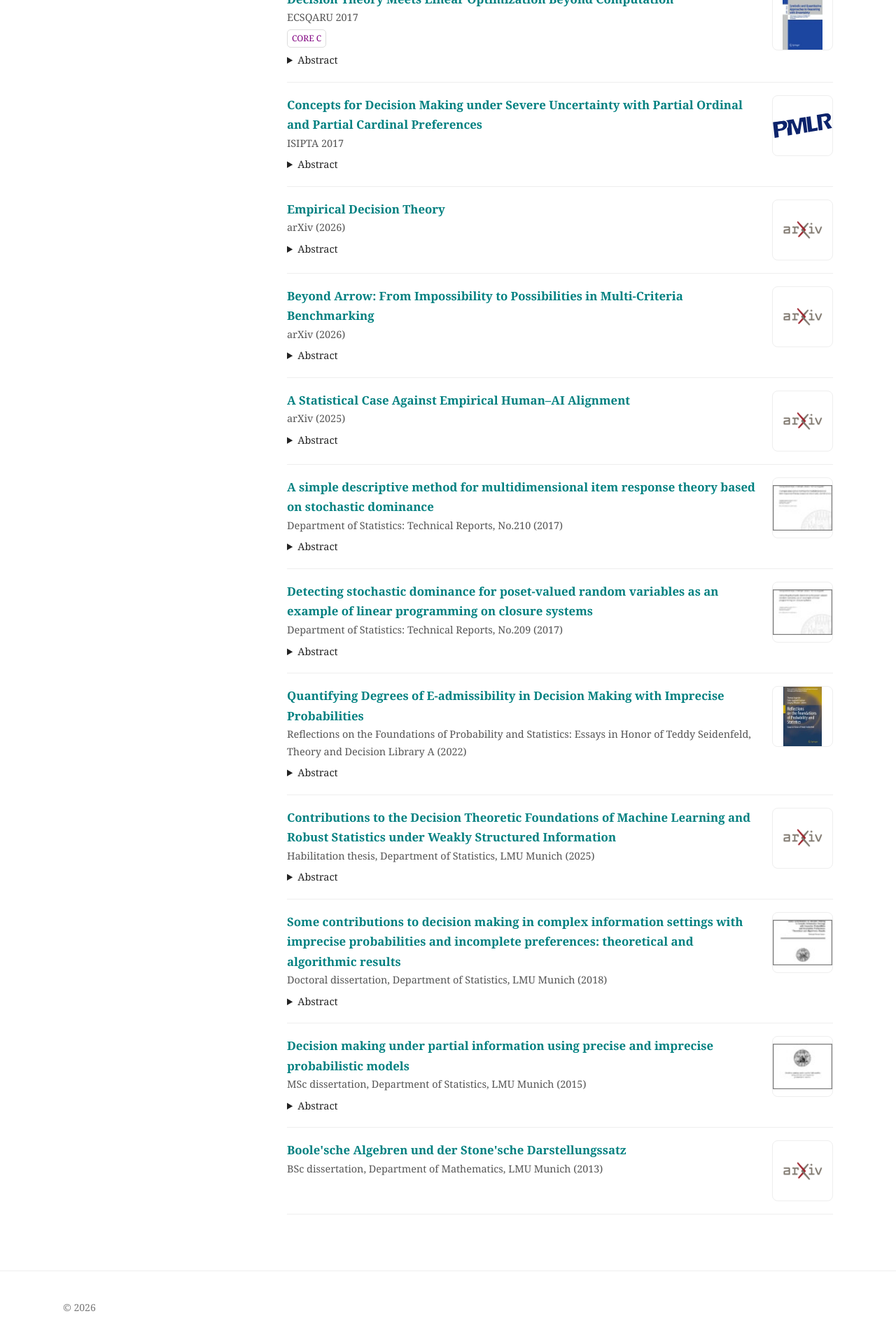
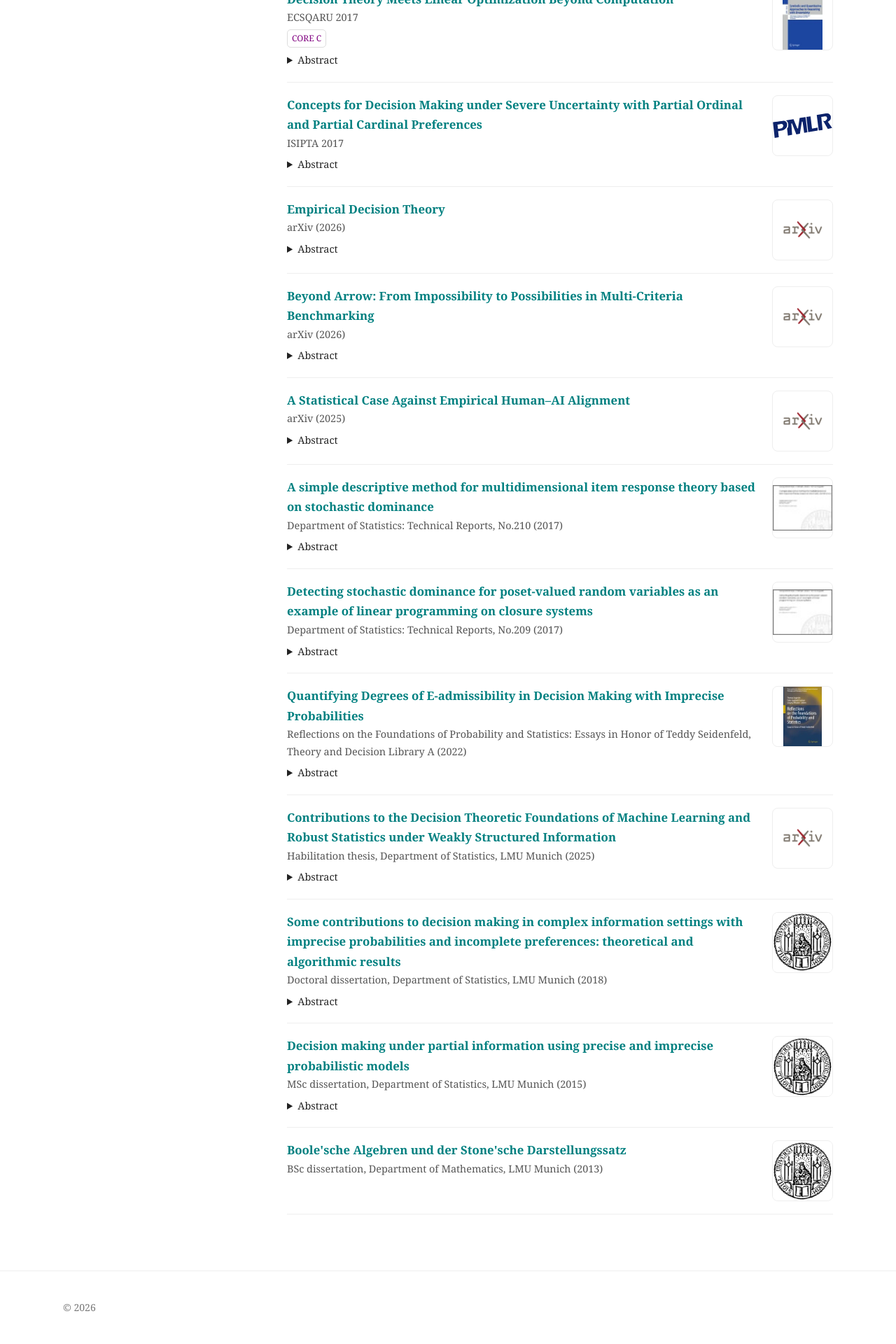
Before and after one commit to jansenc/jansenc.github.io, a Jekyll site: the page built from publications/index.md, in a window 1280 px wide. Shown: the part 3033-4953 px from the top of the page at 70% size. Built offline with Jekyll 4.4.1, drawn with Linux system fonts in a browser that asks for light colours.

Commit message:
Update index.md

```diff
--- a/publications/index.md
+++ b/publications/index.md
@@ -498,7 +498,7 @@ as well as conservative bounds that are given by the application of Vapnik-Cherv
 
      </details>
   </div>
-  <img src="/assets/diss.jpg">
+  <img src="/assets/lmu.jpg">
 </div>
 
 <div class="pub thesis">
@@ -533,7 +533,7 @@ latter). Again, for all criteria discussed, we illustrate and explain algorithms
 for determining optimal decisions.
      </details>
   </div>
-  <img src="/assets/msc.jpg">
+  <img src="/assets/lmu.jpg">
 </div>
 
 <div class="pub thesis">
@@ -541,5 +541,5 @@ for determining optimal decisions.
     <div class="pub-title"><b>Boole'sche Algebren und der Stone'sche Darstellungssatz</b></div>
     <div class="pub-meta">BSc dissertation, Department of Mathematics, LMU Munich (2013)</div>
   </div>
-  <img src="/assets/arxiv.jpg">
+  <img src="/assets/lmu.jpg">
 </div>
```
